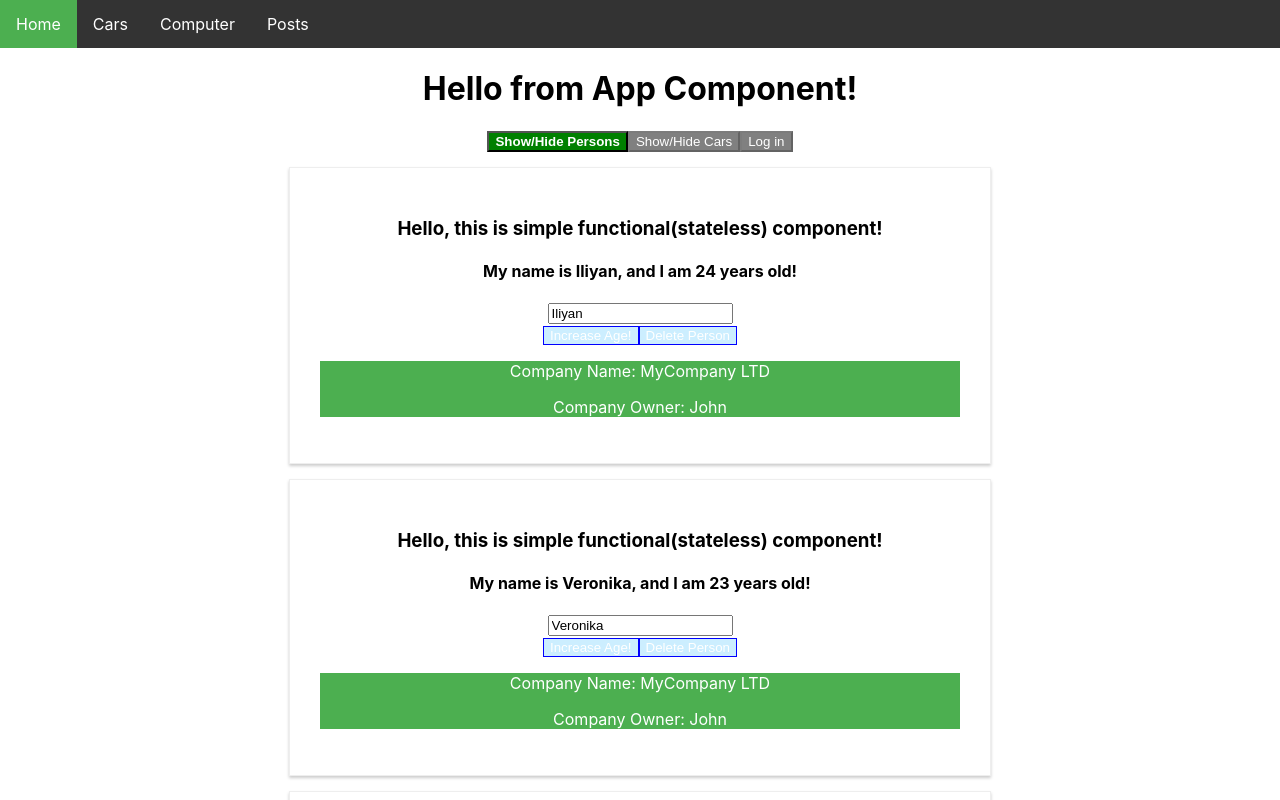
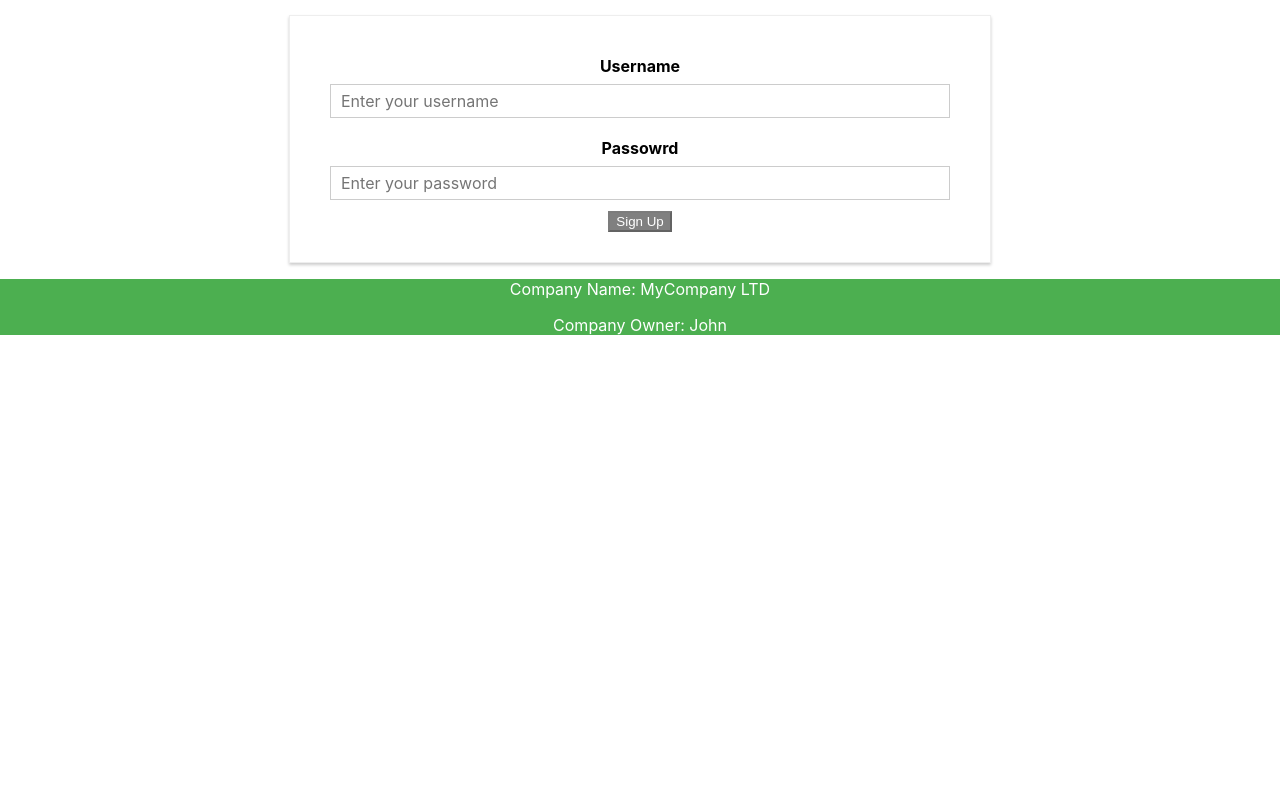
Before and after one commit to iliyanBachiyski/React-The-Complete-Guide, a React (Create React App) app: page / in a window 1280 px wide. Shown: the top 800 px of the page. Built offline with nearby package versions, Linux system fonts and the light colour scheme.

Commit message:
Conditionally render AuthForm if the user is not authenticated.

```diff
--- a/src/App.js
+++ b/src/App.js
@@ -12,6 +12,7 @@ import Posts from "./components/Posts/Posts";
 import Footer from "./components/Footer/Footer";
 import { connect } from "react-redux";
 import mapDispatchToProps from "./store/actions/personActions/mapDispatchToProps";
+import AuthForm from "./components/AuthForm/AuthForm";
 
 class App extends Component {
   state = {
@@ -42,9 +43,8 @@ class App extends Component {
   };
 
   render() {
-    return (
-      <WithClass classes={appModuleStyles.App}>
-        <BrowserRouter>
+    let router = (
+      <React.Fragment>
         <AuthContext.Provider value={{ login: this.login }}>
           <Header
             title={this.state.title}
@@ -95,7 +95,14 @@ class App extends Component {
           <Route path="/posts" render={props => <Posts {...props} />} />
           <Route render={() => <div>Page Not Found!</div>} />
         </Switch>
-        </BrowserRouter>
+      </React.Fragment>
+    );
+    if (!this.state.isAuthenticated) {
+      router = <AuthForm />;
+    }
+    return (
+      <WithClass classes={appModuleStyles.App}>
+        <BrowserRouter>{router}</BrowserRouter>
         <Footer />
       </WithClass>
     );
```
Lines whose indentation alone changed are shown as unchanged.
